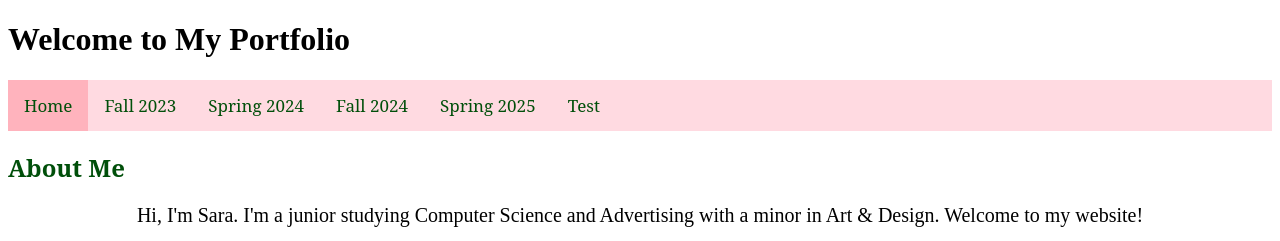
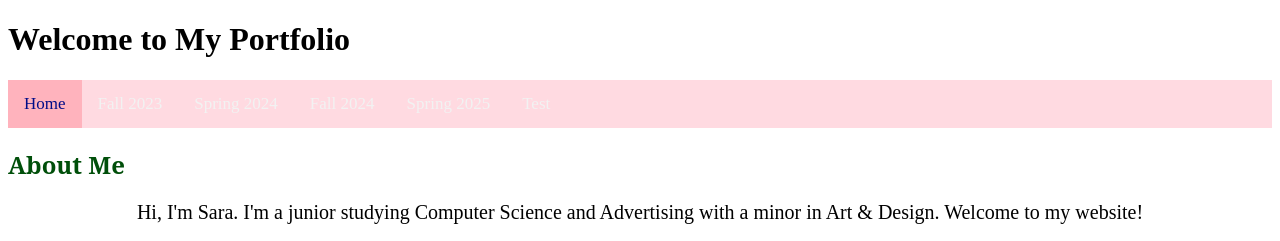
Before and after one commit to skgrabo/saras-portfolio, a plain HTML site: page index.html in a window 1280 px wide. Shown: the top 241 px of the page. Drawn offline with Linux system fonts and the light colour scheme.

Commit message:
trying to fix navbar

```diff
--- a/testing.css
+++ b/testing.css
@@ -3,14 +3,14 @@ h2 {
   color:  #004f0a;
 }
 
-.topnav {
+/* .topnav {
     background-color: rgb(255, 218, 225);
     width: 100%;
     overflow: hidden;
     font-family: "Didot", "Serif", serif;
-}
+} */
 
-.topnav a {
+/* .topnav a {
     float: left;
     color: #004f0a;
     text-align: center;
@@ -28,4 +28,28 @@ h2 {
 .topnav a.active {
     background-color: rgb(255, 179, 189);
     color: 000C87;
+} */
+
+.topnav {
+  background-color: rgb(255, 218, 225);
+  overflow: hidden;
 }
+
+.topnav a {
+  float: left;
+  color: #f2f2f2;
+  text-align: center;
+  padding: 14px 16px;
+  text-decoration: none;
+  font-size: 17px;
+}
+
+.topnav a:hover {
+  background-color: #ddd;
+  color: black;
+}
+
+.topnav a.active {
+  background-color: rgb(255, 179, 189);
+  color: #000C87;
+}
```
